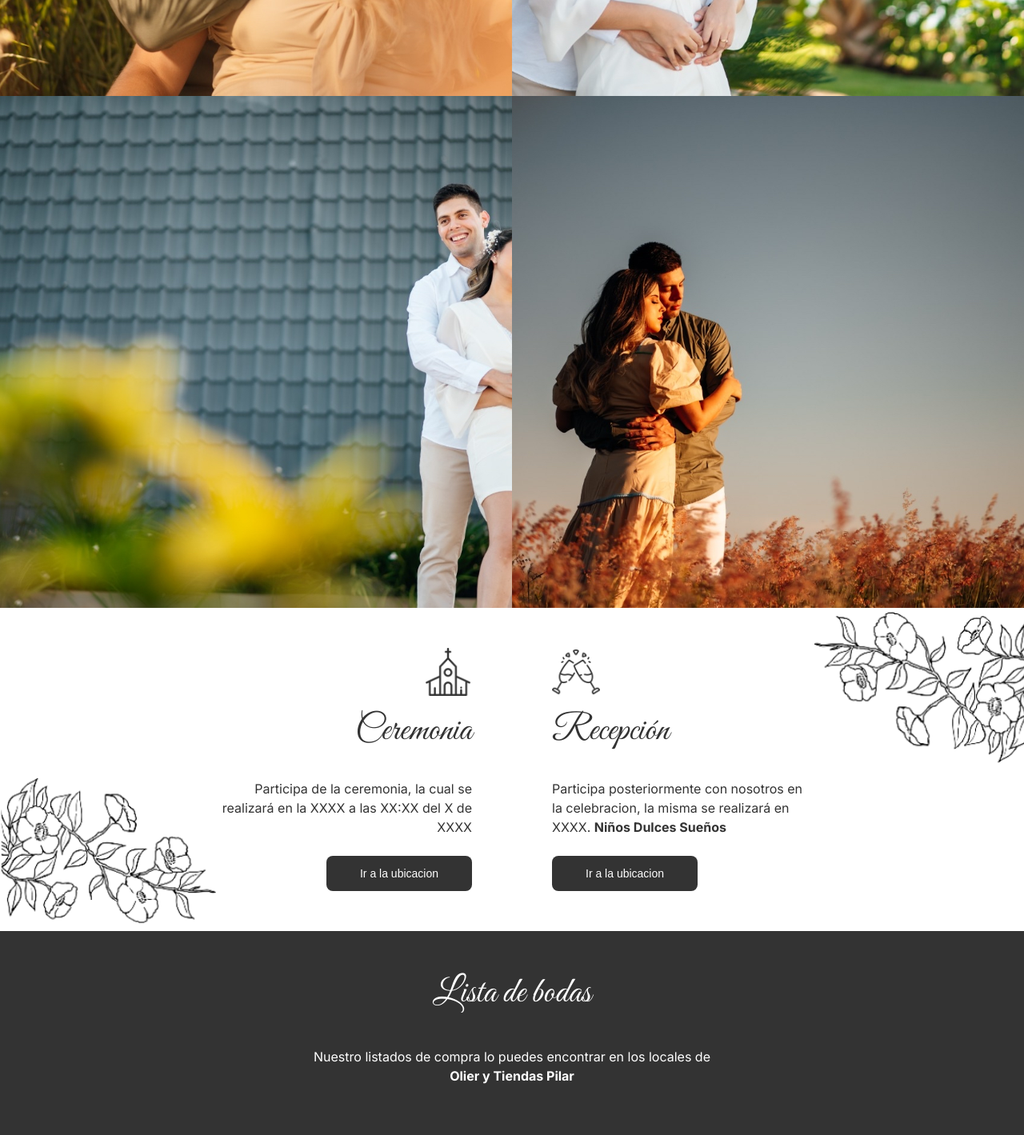
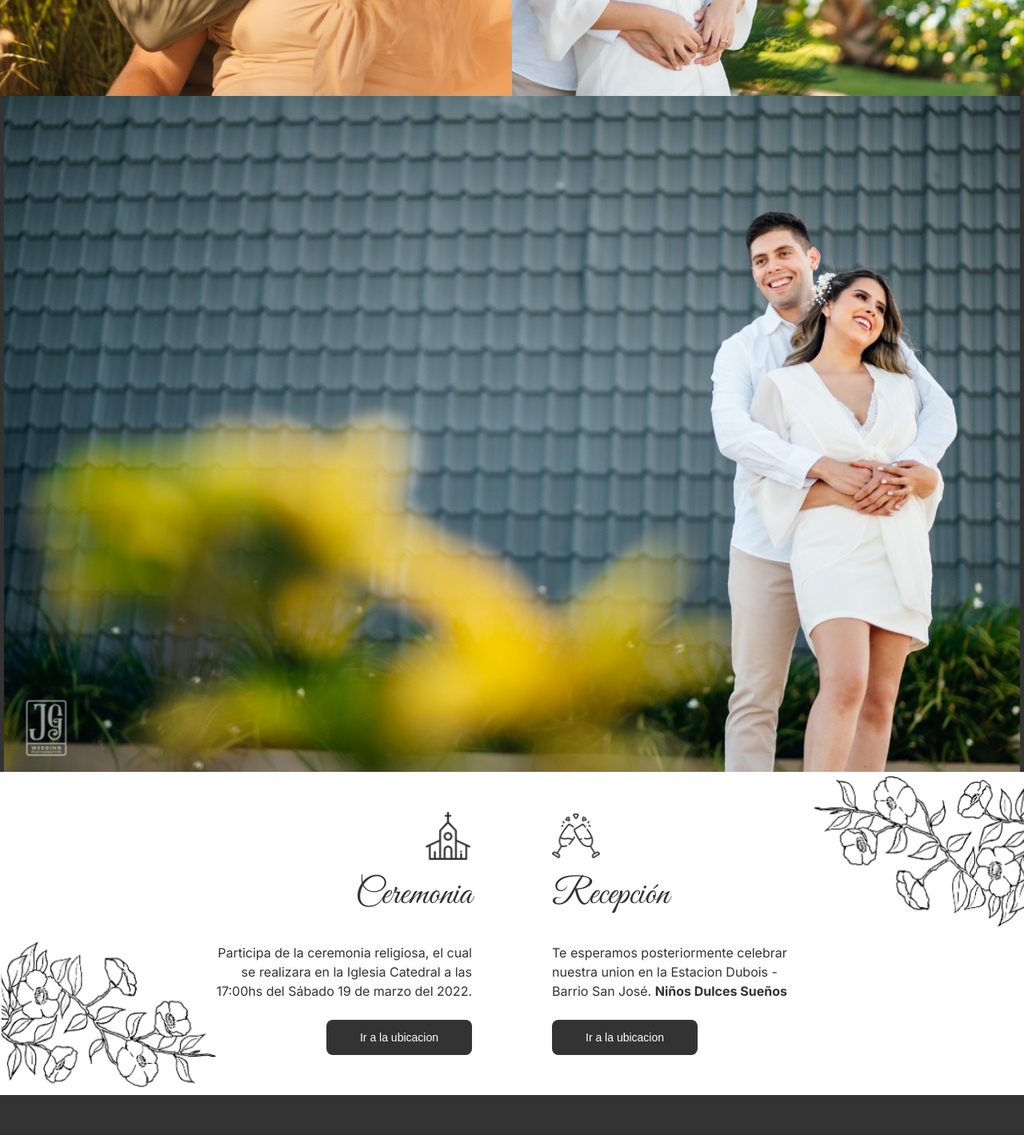
Before and after one commit to Arturo-Lopez/wedding-page, a Next.js app: page / in a window 1280 px wide. Shown: the part 1320-2739 px from the top of the page at 80% size. Built offline with nearby package versions, Linux system fonts and the light colour scheme.

Commit message:
some changes

```diff
--- a/src/modules/GallerySection.tsx
+++ b/src/modules/GallerySection.tsx
@@ -5,11 +5,12 @@ import Image from "next/image";
 const GallerySectionContainer = styled("section", {
   width: "100%",
   display: "grid",
-  gridTemplateColumns: "50vw 50vw",
-  gridTemplateRows: "50vw 50vw",
-  ".item": {
-    width: "100%",
-    height: "100%",
+  gridTemplateColumns: "1fr 1fr",
+  gridTemplateRows: "50vw  66vw",
+  background: "$gray",
+  ".item:nth-of-type(3)": {
+    gridColumn: "1/3",
+    gridRow: "2/3",
   },
 });
 
@@ -40,19 +41,9 @@ const GallerySection: FC = () => (
         src="/images/3.jpeg"
         alt="logo"
         layout="responsive"
-        objectFit="cover"
+        objectFit="contain"
         width="100%"
-        height="100%"
-      />
-    </div>
-    <div className="item">
-      <Image
-        src="/images/4.jpeg"
-        alt="logo"
-        layout="responsive"
-        objectFit="cover"
-        width="100%"
-        height="100%"
+        height="66%"
       />
     </div>
   </GallerySectionContainer>
--- a/src/modules/HeroSection.tsx
+++ b/src/modules/HeroSection.tsx
@@ -19,13 +19,12 @@ const HeroSectionContainer = styled("section", {
       'linear-gradient(hsla(0, 0%, 20%, 0.4), hsla(0, 0%, 50%, 0.6)), url("/images/main.jpeg")',
     backgroundSize: "cover",
     backgroundRepeat: "no-repeat",
+    backgroundPosition: "center",
     position: "absolute",
     top: 0,
     left: 0,
     right: 0,
     bottom: 0,
-    filter: "blur(6px)",
-    margin: "-10px",
   },
 
   ".logo": {
@@ -37,8 +36,11 @@ const Title = styled("h1", {
   color: "$white",
   textAlign: "center",
   zIndex: 10,
-  fontSize: "$4",
+  fontSize: "8vw",
   margin: "0.5em 0",
+  "@lg": {
+    fontSize: "$4",
+  },
 });
 
 const HeroSection: FC = () => (
--- a/src/modules/InfoSection.tsx
+++ b/src/modules/InfoSection.tsx
@@ -80,10 +80,14 @@ const InfoSection: FC = () => (
       <Image src="/images/church.png" alt="church" width={60} height={60} />
       <h3 className="title">Ceremonia</h3>
       <p className="content">
-        Participa de la ceremonia, la cual se realizará en la XXXX a las XX:XX
-        del X de XXXX
+        Participa de la ceremonia religiosa, el cual se realizara en la Iglesia
+        Catedral a las 17:00hs del Sábado 19 de marzo del 2022.
       </p>
-      <a href="#" target="_blank" rel="noopener noreferrer">
+      <a
+        href="https://goo.gl/maps/89b1R6cjrRbjizYe7"
+        target="_blank"
+        rel="noopener noreferrer"
+      >
         <Button>Ir a la ubicacion</Button>
       </a>
     </Card>
@@ -96,10 +100,14 @@ const InfoSection: FC = () => (
       />
       <h3 className="title">Recepción</h3>
       <p className="content">
-        Participa posteriormente con nosotros en la celebracion, la misma se
-        realizará en XXXX. <b>Niños Dulces Sueños</b>
+        Te esperamos posteriormente celebrar nuestra union en la Estacion Dubois
+        - Barrio San José. <b>Niños Dulces Sueños</b>
       </p>
-      <a href="#" target="_blank" rel="noopener noreferrer">
+      <a
+        href="https://goo.gl/maps/NSG6Cq396n4594dNA"
+        target="_blank"
+        rel="noopener noreferrer"
+      >
         <Button>Ir a la ubicacion</Button>
       </a>
     </Card>
```
Also changed, not shown: public/images/4.jpeg (deleted).
